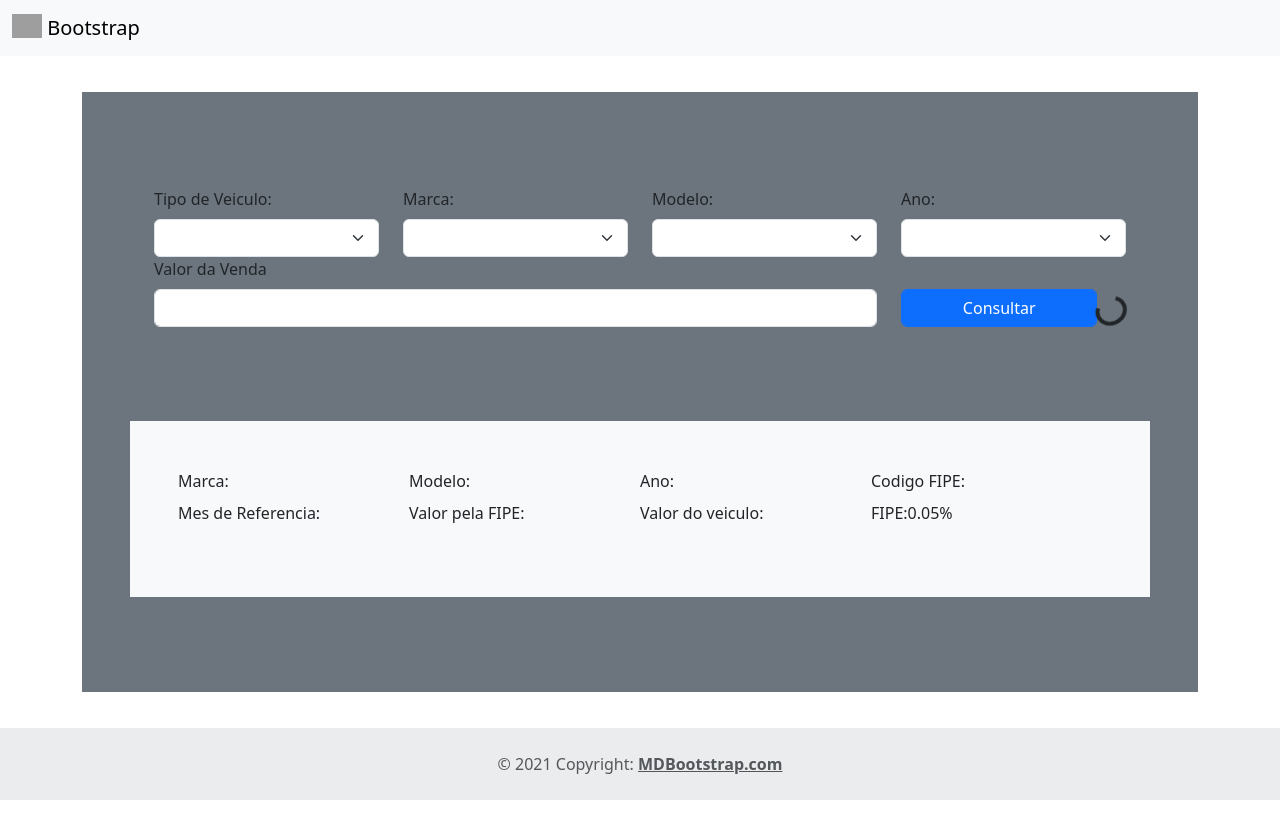
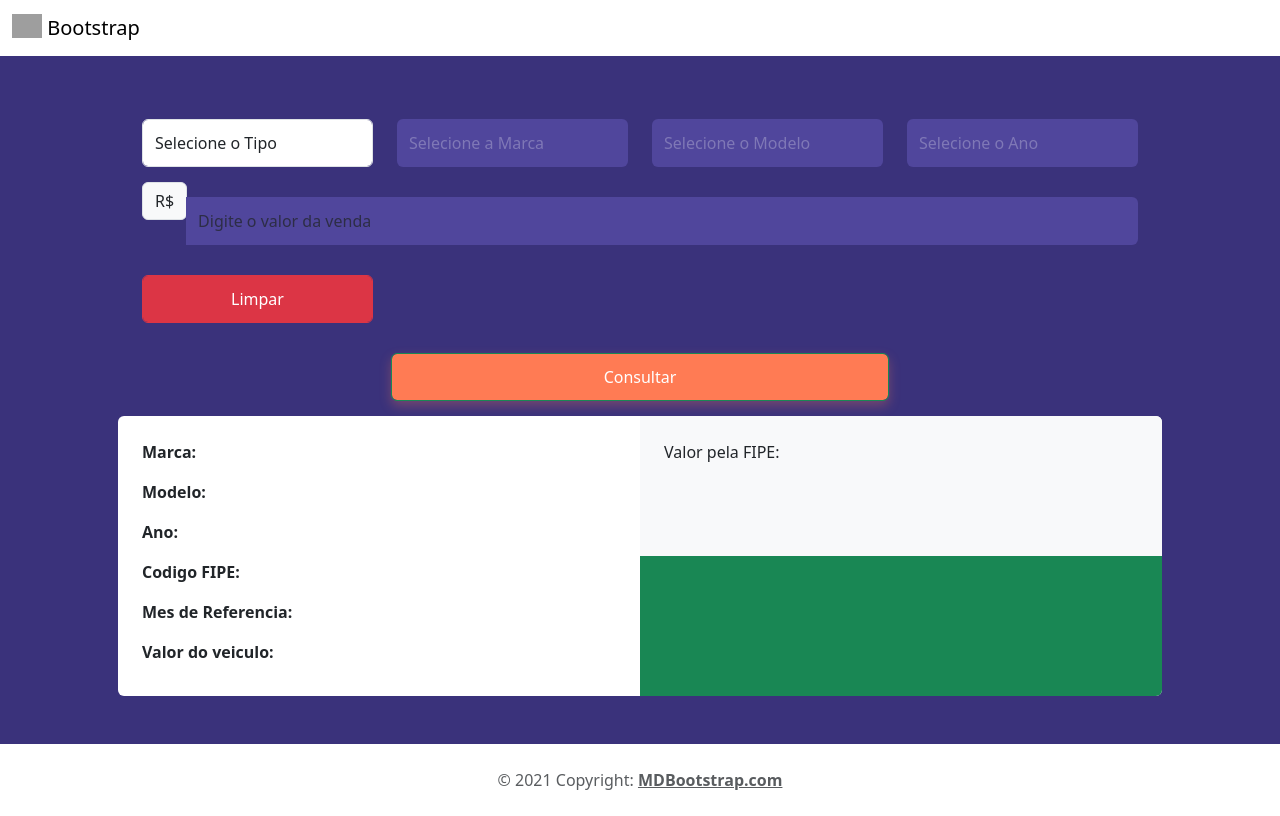
Before and after one commit to ffernandescs/simulador-veiculo-fipe-veiculo, an Angular app: page / in a window 1280 px wide. Built offline with nearby package versions, Linux system fonts and the light colour scheme; grey boxes are pictures that could not be loaded.

Commit message:
Finalizando Layout

```diff
--- a/src/app/app.module.ts
+++ b/src/app/app.module.ts
@@ -8,7 +8,7 @@ import { HomeComponent } from './components/home/home.component';
 import { NavBarComponent } from './shared/components/nav-bar/nav-bar.component';
 import { FooterComponent } from './shared/components/footer/footer.component';
 import { FormComponent } from './shared/components/form/form.component';
-import { FormsModule } from '@angular/forms';
+import { FormsModule, ReactiveFormsModule } from '@angular/forms';
 import { MainComponent } from './shared/components/main/main.component';
 
 @NgModule({
@@ -25,7 +25,7 @@ import { MainComponent } from './shared/components/main/main.component';
     AppRoutingModule,
     HttpClientModule,
     FormsModule,
-
+    ReactiveFormsModule
   ],
   providers: [],
   bootstrap: [AppComponent]
--- a/src/app/components/home/home.component.html
+++ b/src/app/components/home/home.component.html
@@ -2,8 +2,8 @@
   <!-- NAVBAR -->
   <app-nav-bar></app-nav-bar>
 
-  <div class="container h-75">
-    <app-form ></app-form>
+  <div class="h-100" style="background-color: #3A327B;">
+    <app-form></app-form>
   </div>
   <!-- FOOTER -->
   <app-footer></app-footer>
--- a/src/app/icons/icons.module.ts
+++ b/src/app/icons/icons.module.ts
@@ -2,7 +2,6 @@ import { NgModule } from '@angular/core';
 import { CommonModule } from '@angular/common';
 import { FaIconLibrary, FontAwesomeModule } from '@fortawesome/angular-fontawesome';
 import { faSpinner, faMask,  } from '@fortawesome/free-solid-svg-icons';
-
 
 
 @NgModule({
--- a/src/app/shared/components/footer/footer.component.html
+++ b/src/app/shared/components/footer/footer.component.html
@@ -1,6 +1,6 @@
 <!-- Footer -->
 <footer class="text-center text-lg-start bg-light text-muted">
-  <div class="text-center p-4" style="background-color: rgba(0, 0, 0, 0.05);">
+  <div class="text-center p-4" style="background-color: #FFFFFF;">
     © 2021 Copyright:
     <a class="text-reset fw-bold" href="https://mdbootstrap.com/">MDBootstrap.com</a>
   </div>
--- a/src/app/shared/components/form/form.component.css
+++ b/src/app/shared/components/form/form.component.css
@@ -0,0 +1,76 @@
+.form-control {
+  border-radius: 6px;
+  height: 3rem;
+  outline: none;
+  transition: transform 0.2s ease-in-out;
+  margin: 15px 0 15px 0;
+}
+
+input:hover {
+  transform: scale(1) !important;
+}
+
+.form-control:hover {
+  transition: transform 0.2s ease-in-out;
+  transform: scale(1.1);
+}
+
+.valid-feedback {
+  padding-top: 0.25rem;
+  font-size: 0.875rem;
+  color: #198754;
+}
+
+.form-select-success.is-valid ~ .valid-feedback {
+  display: block;
+  animation: slide-down 0.3s ease-in-out;
+}
+
+.selected {
+  transition: transform 0.2s ease-in-out;
+  transform: scale(1.1);
+}
+
+.is-invalid {
+  border: 2px solid #dc3545;
+}
+
+
+@keyframes slide-down {
+  0% {
+    transform: translateY(-100%);
+  }
+  100% {
+    transform: translateY(0);
+  }
+}
+
+.form-control:hover {
+  cursor: pointer;
+}
+
+.form-control:disabled {
+  cursor: not-allowed;
+  background-repeat: no-repeat;
+  background-position: right center;
+  transform: scale(1);
+  background: no-repeat #50469c;
+  color: rgba(255, 255, 255, .27);
+  border: none;
+}
+
+.btn-success {
+  background-color: #ff7b54;
+  box-shadow: 0 5px 12px rgb(255 123 84 / 29%);
+  animation: .3s;
+}
+nav {
+  overflow: hidden;
+  border-radius: 6px;
+  padding: 1rem;
+
+}
+
+li {
+  width: 100%;
+}
--- a/src/app/shared/components/form/form.component.html
+++ b/src/app/shared/components/form/form.component.html
@@ -1,101 +1,165 @@
-<div class="container-fluid p-5 bg-secondary d-flex flex-column justify-content-around align-items-center h-100">
-  <form class="row container-fluid">
-    <div class="col-sm-3">
-      <label for="exampleFormControlInput1" class="form-label">Tipo de Veiculo:</label>
-      <select id="tipoVeiculo"  (change)="onMarcaVeiculoChange($event)" class="form-select" aria-label="Default select example">
-        <option selected></option>
-        <option *ngFor="let listaVeiculo of listaVeiculos" [value]="listaVeiculo.nome">{{listaVeiculo.nome}}</option>
+<div class="container p-5 d-flex flex-column justify-content-around align-items-center h-100">
+  <form (ngSubmit)="onFormSubmit()" [formGroup]="momentForm" #formDir="ngForm" class="form-group row container-fluid">
+    <div class="col-md-3">
+      <select
+        id="tipoVeiculo"
+        class="form-control"
+        (change)="onMarcaVeiculoChange($event)"
+        formControlName="tipo"
+        [ngClass]="{
+          'is-valid': tipoVeiculoSelect !== '',
+          'is-invalid': formEnviado && (tipo?.value ?? '') === ''}"
+        required
+      >
+        <option selected value="">Selecione o Tipo</option>
+        <option
+          *ngFor="let listaVeiculo of listaVeiculos"
+          [value]="listaVeiculo.nome">{{listaVeiculo.nome}}
+        </option>
+      </select>
+      <div *ngIf="tipo " class="validation-error">
+      </div>
+    </div>
+    <div class="col-md-3">
+      <select
+        id="marca"
+        class="form-control "
+        (change)="onModeloVeiculoChange($event)"
+        [ngClass]="{
+          'disabled-icon': tipoVeiculoSelect === '',
+          'selected' : tipoMarcaloSelect === '',
+          'is-valid': tipoMarcaloSelect !== '',
+          'is-invalid': formEnviado && (tipo?.value ?? '') === ''}"
+        formControlName="marca"
+        required
+      >
+        <option selected value="">Selecione a Marca</option>
+        <option
+          *ngFor="let marca of marcas"
+          [value]="marca.codigo">{{marca.nome}}
+        </option>
       </select>
     </div>
-    <div class="col-sm-3">
-      <label for="exampleFormControlInput1"  class="form-label">Marca:</label>
-      <select id="marca" class="form-select" (change)="onModeloVeiculoChange($event)"  aria-label="Default select example">
-        <option selected></option>
-        <option *ngFor="let marca of marcas" [value]="marca.codigo">{{marca.nome}}</option>
+    <div class="col-md-3">
+      <select
+        id="modelo"
+        class="form-control "
+        (change)="onAnoVeiculoChange($event)"
+        [ngClass]="{
+          'selected' : tipoModelSelect === 0,
+          'is-valid': tipoModelSelect !== 0,
+          'is-invalid': formEnviado && (tipo?.value ?? '') === ''}"
+        formControlName="modelo"
+        required
+      >
+      <option selected value="">Selecione o Modelo</option>
+      <option
+        *ngFor="let modelo of modelos"
+        [value]="modelo.codigo">{{modelo.nome}}
+      </option>
       </select>
     </div>
-    <div class="col-sm-3">
-      <label for="exampleFormControlInput1"  class="form-label">Modelo:</label>
-      <select id="modelo" class="form-select" (change)="onAnoVeiculoChange($event)" aria-label="Default select example">
-        <option selected></option>
-        <option *ngFor="let modelo of modelos" [value]="modelo.codigo">{{modelo.nome}}</option>
+    <div class="col-md-3">
+      <select
+        class="form-control"
+        (change)="onResultsVeiculoChange($event)"
+        [ngClass]="{
+          'selected' : tipoAnoloSelect === '',
+          'is-valid': tipoAnoloSelect !== '',
+          'is-invalid': formEnviado && (tipo?.value ?? '') === ''}"
+        formControlName="ano"
+        required
+        >
+        <option selected value="">Selecione o Ano</option>
+        <option
+          *ngFor="let ano of anos"
+          [value]="ano.codigo">{{ano.nome}}</option>
       </select>
     </div>
-    <div class="col-sm-3">
-      <label for="exampleFormControlInput1"  class="form-label">Ano:</label>
-      <select class="form-select" (change)="onResultsVeiculoChange($event)" aria-label="Default select example">
-        <option selected></option>
-        <option *ngFor="let ano of anos" [value]="ano.codigo">{{ano.nome}}</option>
-      </select>
+    <div class="input-group col-md-9">
+      <div class="input-group-prepend">
+        <span class="input-group-text">R$</span>
+      </div>
+      <input
+        type="text"
+        class="form-control"
+        id="valor"
+        placeholder="Digite o valor da venda"
+        formControlName="valor"
+        [ngClass]="{
+          'is-valid': valorInput === '',
+          'is-invalid': formEnviado && (tipo?.value ?? '') === ''}"
+        required
+      >
     </div>
-    <div class="col-sm-9" >
-      <label for="exampleFormControlInput1" class="form-label">Valor da Venda</label>
-      <input type="text" class="form-control" id="exampleFormControlInput1">
+
+    <div class="col-md-3 d-flex align-items-end mt-auto">
+      <button  type="reset" class="btn btn-danger form-control" [disabled]="loading">
+        <span *ngIf="!loading">Limpar</span>
+      </button>
     </div>
-    <div class="col-sm-3 d-flex align-items-end mt-auto">
-      <button (click)="onButtonClick()" type="submit" class="btn btn-primary form-control" [disabled]="loading">
+    <div class="col-md-7 d-flex align-items-center justify-content-center w-100">
+      <button type="submit" class="btn btn-success form-control w-50" [disabled]="loading">
         <span *ngIf="!loading">Consultar</span>
         <span *ngIf="loading">Carregando...</span>
-
       </button>
-      <div class="spinner-border" role="status">
-        <span *ngIf="loading" class="visually-hidden">Loading...</span>
-      </div>
     </div>
   </form>
 
-  <nav class="container-fluid bg-light ">
-    <ul class="row p-5">
-      <li class="list-group-item disabled col-sm-3" aria-disabled="true">
-        <div class="">
-          <label for="exampleFormControlInput1" class="form-label">Marca:</label>
-          <span *ngIf="marcaResults">{{ marcaResults.Marca }}</span>
+  <nav class="container-fluid d-flex bg-white p-0 position-relative">
+    <ul class=" w-50 p-4 m-0">
+      <li class="list-group-item" aria-disabled="true">
+        <div class="d-flex">
+          <label class="form-label fw-bold">Marca:</label>
+          <span class="px-2" *ngIf="marcaResults">{{ marcaResults.Marca }}</span>
         </div>
       </li>
-      <li class="list-group-item disabled col-sm-3" aria-disabled="true">
-        <div class="">
-          <label for="exampleFormControlInput1" class="form-label">Modelo:</label>
-          <span *ngIf="marcaResults">{{ marcaResults.Modelo }}</span>
+      <li class="list-group-item" aria-disabled="true">
+        <div class="pt-2 d-flex">
+          <label class="form-label fw-bold">Modelo:</label>
+          <span class="py-8 px-2" *ngIf="marcaResults">{{ marcaResults.Modelo }}</span>
         </div>
       </li>
-      <li class="list-group-item disabled col-sm-3" aria-disabled="true">
-        <div class="">
-          <label for="exampleFormControlInput1" class="form-label">Ano:</label>
-          <span *ngIf="marcaResults">{{ marcaResults.AnoModelo }}</span>
+      <li class="list-group-item" aria-disabled="true">
+        <div class="pt-2 d-flex">
+          <label class="form-label fw-bold">Ano:</label>
+          <span class="px-2" *ngIf="marcaResults">{{ marcaResults.AnoModelo }}</span>
         </div>
       </li>
-      <li class="list-group-item disabled col-sm-3" aria-disabled="true">
-        <div class="">
-          <label for="exampleFormControlInput1" class="form-label">Codigo FIPE:</label>
-          <span *ngIf="marcaResults">{{ marcaResults.CodigoFipe }}</span>
+      <li class="list-group-item" aria-disabled="true">
+        <div class="pt-2 d-flex">
+          <label class="form-label fw-bold">Codigo FIPE:</label>
+          <span class="px-2" *ngIf="marcaResults">{{ marcaResults.CodigoFipe }}</span>
         </div>
       </li>
-      <li class="list-group-item disabled col-sm-3" aria-disabled="true">
-        <div class="">
-          <label for="exampleFormControlInput1" class="form-label">Mes de Referencia:</label>
-          <span *ngIf="marcaResults">{{ marcaResults.MesReferencia }}</span>
+      <li class="list-group-item" aria-disabled="true">
+        <div class="pt-2 d-flex">
+          <label class="form-label fw-bold">Mes de Referencia:</label>
+          <span class="px-2" *ngIf="marcaResults">{{ marcaResults.MesReferencia }}</span>
         </div>
       </li>
-
-      <li class="list-group-item disabled col-sm-3" aria-disabled="true">
-        <div class="">
-          <label for="exampleFormControlInput1" class="form-label">Valor pela FIPE:</label>
-          <span *ngIf="marcaResults">{{ marcaResults.Valor }}</span>
+      <li class="list-group-item" aria-disabled="true">
+        <div class="pt-2 d-flex">
+          <label class="form-label fw-bold">Valor do veiculo:</label>
+          <span class="px-2" >{{ valorVeiculo }}</span>
         </div>
       </li>
-      <li class="list-group-item disabled col-sm-3" aria-disabled="true">
-        <div class="">
-          <label for="exampleFormControlInput1" class="form-label">Valor do veiculo:</label>
-          <span >{{ valorVeiculo }}</span>
-        </div>
-      </li>
-      <li class="list-group-item disabled col-sm-3" aria-disabled="true">
-        <div class="">
-          <label for="exampleFormControlInput1" class="form-label">{{statusValor}}FIPE:</label>
-          <span>0.05%</span>
-        </div>
-      </li>
+    </ul>
+    <div class=" w-50">
+      <div class="card-body p-4 bg-light d-flex flex-column h-50">
+        <label class="form-label">Valor pela FIPE:</label>
+        <span class="h1 fw-bold" *ngIf="marcaResults">{{ marcaResults.Valor }}</span>
+      </div>
+      <div class="card-body p-4 bg-success d-flex flex-column h-50">
+        <label class="form-label">{{statusValor}}</label>
+        <span class="h1 fw-bold ">{{statusPercentual}}</span>
+      </div>
 
-    </ul>
+    </div>
+    <div *ngIf="loading" class=" d-flex flex-column justify-content-center align-items-center w-100 h-100 position-absolute top-0 start-0" style="background-color: rgba(255, 255, 255, 0.5); backdrop-filter: blur(2px);" role="status">
+      <div class="spinner-border ">
+        <span  class="visually-hidden">Loading...</span>
+      </div>
+    </div>
   </nav>
 </div>
--- a/src/app/shared/components/form/form.component.ts
+++ b/src/app/shared/components/form/form.component.ts
@@ -1,4 +1,5 @@
-import { Component, Input } from '@angular/core';
+import { Component } from '@angular/core';
+import { FormBuilder, FormGroup, Validators } from '@angular/forms';
 import { TypesAnos } from 'src/app/interfaces/type/TypesAnos';
 import { TypesMarcas } from 'src/app/interfaces/type/TypesMarcas';
 import { TypesModelos } from 'src/app/interfaces/type/TypesModelos';
@@ -18,25 +19,109 @@ export class FormComponent {
   anos: TypesAnos[] = []
   marcaResults: TypesResults | null = null;
 
+
   tipoVeiculoSelect: string = ''
   tipoMarcaloSelect: string = ''
   tipoModelSelect: number = 0
   tipoAnoloSelect: string = ''
+  valorInput: string = 'R$' + ''
 
-  valorInput: string = 'R$' + ''
   valorVeiculo: string = '';
   statusValor: string = '';
+  statusPercentual: string = '';
 
   valorFIPE:string = '';
 
-  loading = false;
+  loading: boolean = false;
 
-  constructor(private apiService: ApiService) { }
+  formEnviado: boolean = false;
+
+  select2Ativa: boolean = false;
+
+  momentForm!: FormGroup;
 
 
+  constructor(private apiService: ApiService, private formBuilder: FormBuilder) { }
+  onMomentForm() {
+    this.momentForm = this.formBuilder.group({
+      tipo: ['', Validators.required],
+      marca: [{value: '', disabled: true}, Validators.required],
+      modelo: [{value: '', disabled: true}, Validators.required],
+      ano: [{value: '', disabled: true}, Validators.required],
+      valor: [{value: '', disabled: true}, Validators.required],
+    });
+  }
+  ngOnInit(): void {
+    this.onMomentForm()
+    this.onEnableDisableItemForm()
+
+  }
+
+  resetSelects() {
+    this.momentForm.get('tipo')?.valueChanges.subscribe((value) => {
+      if (value) {
+        this.momentForm.get('marca')?.enable();
+      } else {
+        this.momentForm.get('marca')?.disable();
+        this.momentForm.get('modelo')?.disable();
+        this.momentForm.get('ano')?.disable();
+        this.momentForm.get('valor')?.disable();
+        this.momentForm.get('marca')?.setValue('');
+        this.momentForm.get('modelo')?.setValue('');
+        this.momentForm.get('ano')?.setValue('');
+        this.momentForm.get('valor')?.setValue('');
+      }
+    });
+
+    console.log('Ola Mundao')
+  }
 
 
-  ngOnInit(): void {
+  onEnableDisableItemForm(){
+    this.resetSelects()
+    this.momentForm.get('marca')?.valueChanges.subscribe((value) => {
+      if (value) {
+        this.momentForm.get('modelo')?.enable();
+      } else {
+        this.momentForm.get('modelo')?.disable();
+      }
+
+    });
+    this.momentForm.get('modelo')?.valueChanges.subscribe((value) => {
+      if (value) {
+        this.momentForm.get('ano')?.enable();
+      } else {
+        this.momentForm.get('ano')?.disable();
+      }
+    });
+    this.momentForm.get('ano')?.valueChanges.subscribe((value) => {
+      if (value) {
+        this.momentForm.get('valor')?.enable();
+      } else {
+        this.momentForm.get('valor')?.disable();
+      }
+    });
+  }
+
+
+  get tipo() {
+    return this.momentForm.get('tipo')
+  }
+
+  get marca() {
+    return this.momentForm.get('marca')!
+  }
+
+  get modelo() {
+    return this.momentForm.get('modelo')!
+  }
+
+  get ano() {
+    return this.momentForm.get('ano')!
+  }
+
+  get valor() {
+    return this.momentForm.get('valor')!
   }
 
   onMarcaVeiculoChange(event: any): void {
@@ -47,10 +132,13 @@ export class FormComponent {
       this.apiService.getMarca(tipoVeiculoSelecionado)
         .subscribe(data => {
           this.marcas = data;
-        });
+        })
     }
 
+    this.select2Ativa = true;
   }
+
+
 
   onModeloVeiculoChange(event: any): void {
     const codMarca = event.target.value;
@@ -82,18 +170,12 @@ export class FormComponent {
 
   }
 
-  onButtonClick() {
-    this.loading = true
-
-    this.apiService.getResultados(this.tipoVeiculoSelect, this.tipoMarcaloSelect, this.tipoModelSelect, this.tipoAnoloSelect)
-    .subscribe(res => {
-      this.marcaResults = res
-      this.valorFIPE = res.Valor
-    });
-
+  calcResult() {
+    this.loading = true;
 
     setTimeout(() => {
-      const inputValor = document.querySelector('#exampleFormControlInput1') as HTMLInputElement;
+      this.loading = false;
+      const inputValor = document.querySelector('#valor') as HTMLInputElement;
       const valor = inputValor.value;
       const calcV = parseFloat(valor.replace(",", "."));
       const valorVenda = parseFloat(this.valorFIPE.replace("R$", "").replace(",", "."));
@@ -101,31 +183,26 @@ export class FormComponent {
 
       const percentual = ((calcV - valorVenda) / valorVenda) * 100;
       if(percentual > 2) {
-        this.statusValor = `Valor acima do mercado: ${percentual.toFixed(1)}%`
+        this.statusValor = `Valor de venda acima do mercado:`
+        this.statusPercentual = `${this.statusPercentual = percentual.toFixed(1)}%`
       } else if(percentual < -2) {
-        this.statusValor = `Valor abaixo do mercado: ${Math.abs(percentual).toFixed(1)}%`
+        this.statusValor = `Valor de venda abaixo do mercado:`
+        this.statusPercentual = `${this.statusPercentual = Math.abs(percentual).toFixed(1)}%`
       } else {
-        this.statusValor = `Valor dentro da média do mercado: ${Math.abs(percentual).toFixed(1)}%`
+        this.statusValor = `Valor de venda dentro da média do mercado:`
+        this.statusPercentual = `${this.statusPercentual = Math.abs(percentual).toFixed(1)}%`
       }
       this.valorVeiculo = valor
-      this.loading = false;
-
-    }, 2000);
-
-
-
+    }, 1000);
   }
 
-  calcular() {
-
-
+  onFormSubmit() {
+    this.formEnviado = true
+    this.apiService.getResultados(this.tipoVeiculoSelect, this.tipoMarcaloSelect, this.tipoModelSelect, this.tipoAnoloSelect)
+    .subscribe(res => {
+      this.marcaResults = res
+      this.valorFIPE = res.Valor
+    });
+    this.calcResult()
   }
-
-
-
-
-
-
-
-
 }
--- a/src/app/shared/components/nav-bar/nav-bar.component.html
+++ b/src/app/shared/components/nav-bar/nav-bar.component.html
@@ -1,5 +1,5 @@
 <header>
-  <nav class="navbar bg-body-tertiary">
+  <nav class="navbar" style="background-color: #FFFFFF;">
     <div class="container-fluid">
       <a class="navbar-brand" href="#">
         <img src="https://getbootstrap.com/docs/5.3/assets/brand/bootstrap-logo.svg" alt="Logo" width="30" height="24" class="d-inline-block align-text-top">
```
